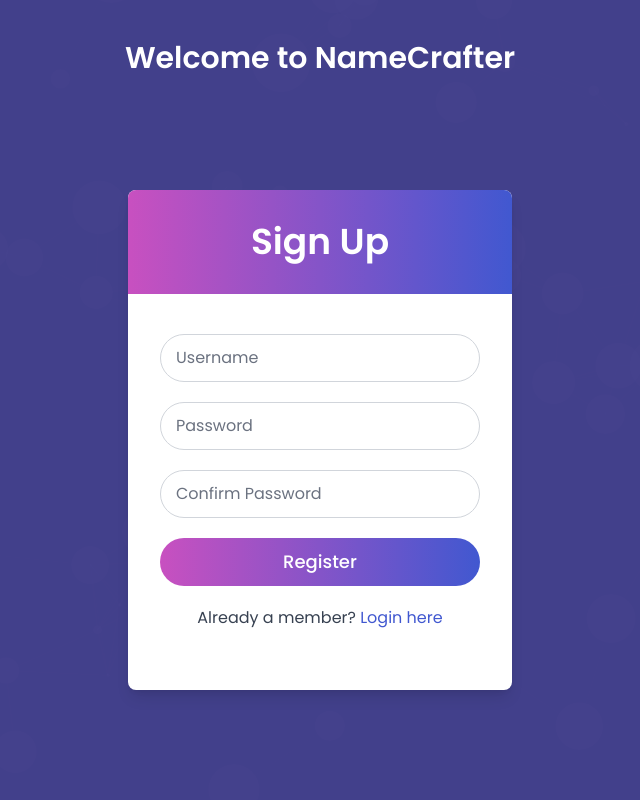
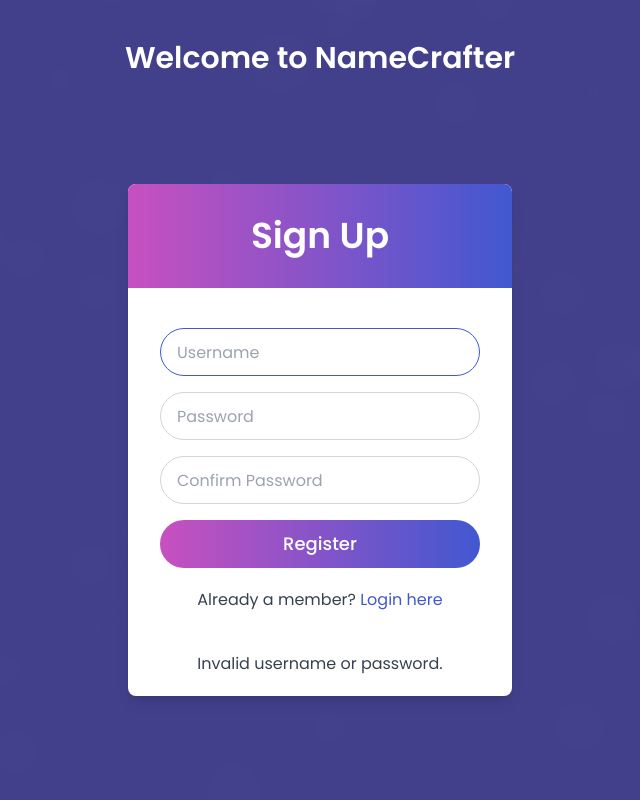
Before and after one commit to alr04/namecrafter, a Django app: page /login/signup/ in a window 1280 px wide. Shown: the whole page, without its empty margins (320-960 px from the left). Run offline with Django 4.2, Linux system fonts and the light colour scheme; some libraries are stand-ins or nearby versions.

Commit message:
update login using Django.forms

```diff
--- a/dashboard/admin.py
+++ b/dashboard/admin.py
@@ -1,5 +1,5 @@
 from django.contrib import admin
 from .models import UserActionLog  # I’m importing the UserActionLog model to register it in the admin interface.
 
-# I’m registering the UserActionLog model to make it accessible in the admin interface.
+# # I’m registering the UserActionLog model to make it accessible in the admin interface.
 admin.site.register(UserActionLog)
--- a/dashboard/views.py
+++ b/dashboard/views.py
@@ -9,9 +9,9 @@ from .models import UserActionLog  # Only import UserActionLog from models
 def homepage(request):
     # I’m fetching the recent logs for the logged-in user to display on the homepage.
     recent_logs = UserActionLog.objects.filter(user=request.user).order_by('-timestamp')[:10]
-    # I’m logging that the user accessed the homepage.
+    # # I’m logging that the user accessed the homepage.
     UserActionLog.objects.create(user=request.user, action="Viewed Homepage")
-    # I’m rendering the home.html template and passing recent_logs to it.
+    # # I’m rendering the home.html template and passing recent_logs to it.
     return render(request, 'dashboard/home.html', {'recent_logs': recent_logs})
 
 @login_required
--- a/login/admin.py
+++ b/login/admin.py
@@ -3,4 +3,3 @@ from django.contrib import admin
 from .models import User
 
 # Register your models here.
-admin.site.register(User)
--- a/login/forms.py
+++ b/login/forms.py
@@ -1,4 +1,46 @@
 from django import forms
+from django.contrib.auth.forms import AuthenticationForm, UserCreationForm
+from django.contrib.auth.models import User
 
-class NameForm(forms.Form):
-    name = forms.CharField(label='Enter your name', max_length=100)
+class LoginForm(AuthenticationForm):
+    username = forms.CharField(
+        widget=forms.TextInput(attrs={
+            'class': 'peer w-full h-12 px-4 border border-gray-300 rounded-full focus:outline-none focus:border-primary transition duration-300 mb-4',  # Added 'mb-4' for margin-bottom
+            'placeholder': 'Username',
+        }),
+        label='',
+    )
+    password = forms.CharField(
+        widget=forms.PasswordInput(attrs={
+            'class': 'peer w-full h-12 px-4 border border-gray-300 rounded-full focus:outline-none focus:border-primary transition duration-300 mb-4',  # Added 'mb-4' for margin-bottom
+            'placeholder': 'Password',
+        }),
+        label='',
+    )
+
+class SignupForm(UserCreationForm):
+    class Meta:
+        model = User
+        fields = ('username', 'password1', 'password2')
+
+    username = forms.CharField(
+        widget=forms.TextInput(attrs={
+            'class': 'peer w-full h-12 px-4 border border-gray-300 rounded-full focus:outline-none focus:border-primary transition duration-300 mb-4',  # Added 'mb-4' for margin-bottom
+            'placeholder': 'Username',
+        }),
+        label='',
+    )
+    password1 = forms.CharField(
+        widget=forms.PasswordInput(attrs={
+            'class': 'peer w-full h-12 px-4 border border-gray-300 rounded-full focus:outline-none focus:border-primary transition duration-300 mb-4',  # Added 'mb-4' for margin-bottom
+            'placeholder': 'Password',
+        }),
+        label='',
+    )
+    password2 = forms.CharField(
+        widget=forms.PasswordInput(attrs={
+            'class': 'peer w-full h-12 px-4 border border-gray-300 rounded-full focus:outline-none focus:border-primary transition duration-300 mb-4',  # Added 'mb-4' for margin-bottom
+            'placeholder': 'Confirm Password',
+        }),
+        label='',
+    )
--- a/login/templates/login/signup.html
+++ b/login/templates/login/signup.html
@@ -3,31 +3,17 @@
 {% block title1 %}Sign Up{% endblock %}
 
 {% block content %}
-<form method="POST" action="{% url 'login:register' %}" class="px-8 py-10">
+<form method="POST" action="{% url 'login:signup' %}" class="px-8 py-10">
     {% csrf_token %}
-    <div class="relative mb-5">
-       <input type="text" name="username" required class="peer w-full h-12 px-4 border border-gray-300 rounded-full focus:outline-none focus:border-primary transition duration-300">
-       <label class="absolute left-4 top-1/2 transform -translate-y-1/2 text-gray-500 pointer-events-none transition duration-300 peer-focus:top-0 peer-focus:text-sm peer-focus:bg-white peer-valid:top-0 peer-valid:text-sm peer-focus:text-primary">
-          Username
-       </label>
-    </div>
-    <div class="relative mb-5">
-       <input type="password" name="password" required class="peer w-full h-12 px-4 border border-gray-300 rounded-full focus:outline-none focus:border-primary transition duration-300">
-       <label class="absolute left-4 top-1/2 transform -translate-y-1/2 text-gray-500 pointer-events-none transition duration-300 peer-focus:top-0 peer-focus:text-sm peer-focus:bg-white peer-valid:top-0 peer-valid:text-sm peer-focus:text-primary">
-          Password
-       </label>
-    </div>
-    <div class="relative mb-5">
-        <input type="password" name="password2" required class="peer w-full h-12 px-4 border border-gray-300 rounded-full focus:outline-none focus:border-primary transition duration-300">
-        <label class="absolute left-4 top-1/2 transform -translate-y-1/2 text-gray-500 pointer-events-none transition duration-300 peer-focus:top-0 peer-focus:text-sm peer-focus:bg-white peer-valid:top-0 peer-valid:text-sm peer-focus:text-primary">
-           Confirm Password
-        </label>
-     </div>
+    {{ form.non_field_errors }}
+    {{ form.username }}
+    {{ form.password1 }}
+    {{ form.password2 }}
     <div class="mb-5">
-       <input type="submit" value="Register" class="w-full h-12 bg-gradient-to-r from-secondary to-primary text-white text-lg font-medium rounded-full cursor-pointer transition transform hover:scale-95">
+        <input type="submit" value="Register" class="w-full h-12 bg-gradient-to-r from-secondary to-primary text-white text-lg font-medium rounded-full cursor-pointer transition transform hover:scale-95">
     </div>
     <div class="text-center text-gray-700">
-       Already a member? <a href="{% url 'login:login_page' %}" class="text-primary hover:underline">Login here</a>
+       Already a member? <a href="{% url 'login:login' %}" class="text-primary hover:underline">Login here</a>
     </div>
 </form>
 <div class="mb-5 text-center text-gray-700 bold-text">
--- a/login/urls.py
+++ b/login/urls.py
@@ -4,8 +4,6 @@ from . import views
 
 app_name = 'login'
 urlpatterns = [
-   path('', views.login_page, name='login_page'),
+   path('', views.log_in, name='login'),
    path('signup/', views.signup, name='signup'),
-   path('register/', views.register, name="register"),
-   path('log_in/', views.log_in, name='log_in'),
 ]
--- a/login/views.py
+++ b/login/views.py
@@ -1,42 +1,60 @@
 from django.shortcuts import render, redirect
 from django.contrib import messages
 from .models import User
-from django.contrib.auth import authenticate, login
+from django.contrib.auth import login
 from dashboard import views
+from .forms import SignupForm, LoginForm
+
+# def register(request):
+#     username = request.POST.get('username')
+#     password = request.POST.get('password')
+#     confirm_password = request.POST.get('password2')
+#     if password != confirm_password:
+#         messages.error(request, "Passwords do not match")
+#         return render(request, 'login/signup.html')
+
+#     newUser = User(username=username)
+#     newUser.set_password(password)
+#     newUser.save()
+#     messages.success(request, 'Registered successfully!')
+#     return render(request, 'login/login.html')
+
+
+# def log_in(request):
+#     username = request.POST.get('username')
+#     password = request.POST.get('password')
+
+#     user = authenticate(request, username=username, password=password)
+
+#     if user is not None:
+#         login(request, user)
+#         messages.success(request, "You have logged in successfully!")
+#         return redirect(views.homepage)
+#     else:
+#          messages.error(request, "Invalid username or password.")
+#          return render(request, 'login/login.html')
 
 
 
-def login_page(request):
-    return render(request, 'login/login.html')
+def log_in(request):
+    if request.method == 'POST':
+        form = LoginForm(data=request.POST)
+        if form.is_valid():
+            user = form.get_user()
+            login(request, user)
+            return redirect(views.homepage)
+    else:
+        form = LoginForm()
+    return render(request, 'login/login.html', {'form': form})
 
 def signup(request):
-    return render(request, 'login/signup.html')
-
-def register(request):
-    username = request.POST.get('username')
-    password = request.POST.get('password')
-    confirm_password = request.POST.get('password2')
-    if password != confirm_password:
-        messages.error(request, "Passwords do not match")
-        return render(request, 'login/signup.html')
-
-    newUser = User(username=username)
-    newUser.set_password(password)
-    newUser.save()
-    messages.success(request, 'Registered successfully!')
-    return render(request, 'login/login.html')
-
-
-def log_in(request):
-    username = request.POST.get('username')
-    password = request.POST.get('password')
-
-    user = authenticate(request, username=username, password=password)
-
-    if user is not None:
-        login(request, user)
-        messages.success(request, "You have logged in successfully!")
-        return redirect(views.homepage)
+    if request.method == 'POST':
+        form = SignupForm(request.POST)
+        if form.is_valid():
+            form.save()
+            messages.success(request, "Your account has been created successfully.")
+            return redirect(log_in)
     else:
-         messages.error(request, "Invalid username or password.")
-         return render(request, 'login/login.html')
+        messages.error(request, "Invalid username or password.")
+        form = SignupForm()
+    return render(request, 'login/signup.html', {'form': form})
--- a/namecrafter/settings.py
+++ b/namecrafter/settings.py
@@ -84,7 +84,7 @@ DATABASES = {
 }
 
 # Reference the custom user model if you have one in the login app
-AUTH_USER_MODEL = 'login.User'
+AUTH_USER_MODEL = 'auth.User'
 
 
 # Password validation
```
Also changed, not shown: login/models.py (+1 -21 lines), login/templates/login/login.html (+7 -16 lines), dashboard/migrations/0002_delete_useractionlog.py (added), dashboard/migrations/0003_initial.py (added), db.sqlite3, login/migrations/0004_delete_user.py (added).
